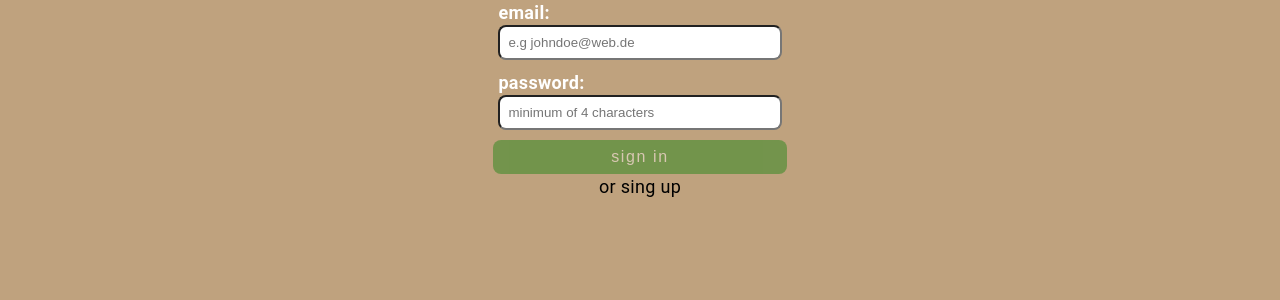
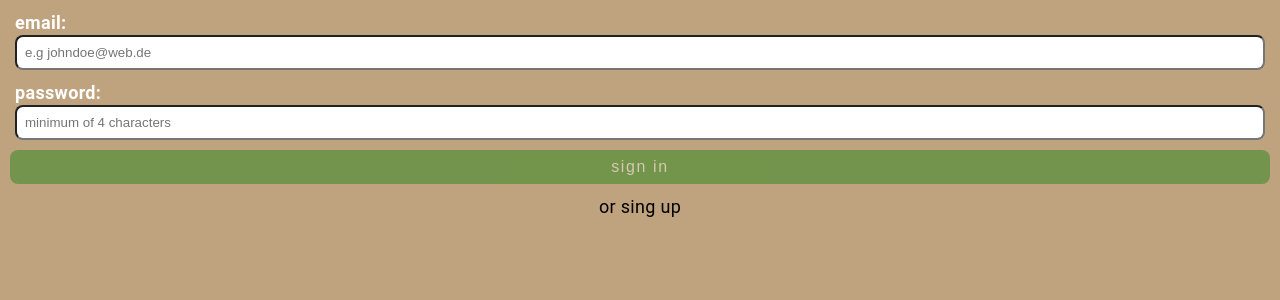
Before and after one commit to deriancastro/capstone-project, a React (Create React App) app in the folder client/: page / in a window 1280 px wide. Shown: the top 300 px of the page. Built offline with nearby package versions, Linux system fonts and the light colour scheme.

Commit message:
Update Forms´s Styling

```diff
--- a/client/src/components/LoginForm.js
+++ b/client/src/components/LoginForm.js
@@ -70,6 +70,8 @@ export default function LoginForm({ onLogin }) {
 const Form = styled.form`
   display: grid;
   height: min-content;
+  width: 100vw;
+  padding: 10px;
   gap: 10px;
 `
 const Label = styled.label`
--- a/client/src/components/ProfileForm.js
+++ b/client/src/components/ProfileForm.js
@@ -139,9 +139,10 @@ export default function ProfileForm({ onSubmit }) {
 }
 
 const Form = styled.form`
-  padding: 20px 10px;
   display: grid;
   height: min-content;
+  width: 100vw;
+  padding: 10px;
   gap: 10px;
 `
 const Label = styled.label`
--- a/client/src/pages/HomePage.js
+++ b/client/src/pages/HomePage.js
@@ -33,9 +33,5 @@ const Wrapper = styled.div`
   display: grid;
   grid-template-rows: min-content auto;
   justify-items: center;
-
-  span {
-    margin: 0;
-    padding: 0;
-  }
+  width: 100vw;
 `
```
